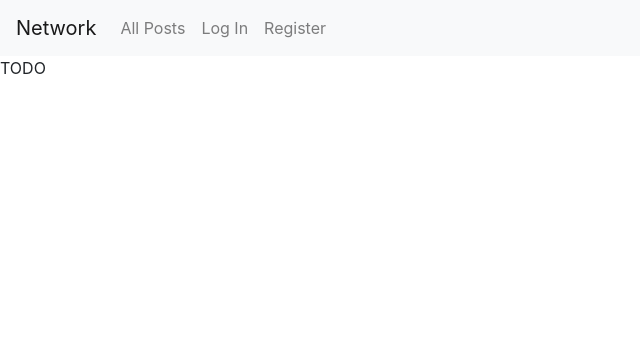
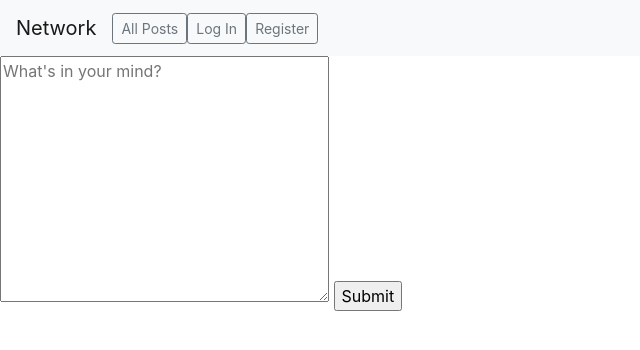
Before and after one commit to m-santanna/cs50web, a Django app: page / in a window 1280 px wide. Shown: the top 350 px of the page, without its empty margins (0-640 px from the left). Run offline with Django 3.2, Linux system fonts and the light colour scheme; some libraries are stand-ins or nearby versions.

Commit message:
posts being loaded at the frontend (singlepage functionality)

```diff
--- a/project4/network/models.py
+++ b/project4/network/models.py
@@ -17,6 +17,7 @@
 
     def serialize(self):
         return {
+            'id': self.id,
             'text': self.text,
             'owner': self.owner.username,
             "timestamp": self.timestamp.strftime("%b %d %Y, %I:%M %p"),
--- a/project4/network/templates/network/index.html
+++ b/project4/network/templates/network/index.html
@@ -1,5 +1,16 @@
 {% extends "network/layout.html" %}
 
 {% block body %}
-    TODO
+
+    <div id="posts_display"></div>
+    <div id="user_display"></div>
+
+    <div id="create_posts_display">
+        <form action="{% url 'create' %}" method="post">
+            {% csrf_token %}
+            <textarea name="new_post_text" id="new_post_textarea" cols="30" rows="10" placeholder="What's in your mind?"></textarea>
+            <input type="submit" value="Submit">
+        </form>
+    </div>
+
 {% endblock %}
--- a/project4/network/templates/network/layout.html
+++ b/project4/network/templates/network/layout.html
@@ -6,6 +6,7 @@
         <title>{% block title %}Social Network{% endblock %}</title>
         <link rel="stylesheet" href="https://stackpath.bootstrapcdn.com/bootstrap/4.4.1/css/bootstrap.min.css" integrity="sha384-Vkoo8x4CGsO3+Hhxv8T/Q5PaXtkKtu6ug5TOeNV6gBiFeWPGFN9MuhOf23Q9Ifjh" crossorigin="anonymous">
         <link href="{% static 'network/styles.css' %}" rel="stylesheet">
+        <script src="{% static 'network/network.js' %}"></script>
     </head>
     <body>
 
@@ -16,28 +17,28 @@
               <ul class="navbar-nav mr-auto">
                 {% if user.is_authenticated %}
                     <li class="nav-item">
-                        <a class="nav-link" href="#"><strong>{{ user.username }}</strong></a>
+                        <a class="btn btn-sm btn-outline-secondary" id="user_link" href="#"><strong>{{ user.username }}</strong></a>
                     </li>
                 {% endif %}
                 <li class="nav-item">
-                  <a class="nav-link" href="{% url 'index' %}">All Posts</a>
+                  <button class="btn btn-sm btn-outline-secondary" id="all_posts_link">All Posts</button>
                 </li>
                 {% if user.is_authenticated %}
                     <li class="nav-item">
-                        <a class="nav-link" href="#">Following</a>
+                        <button class="btn btn-sm btn-outline-secondary" id="following_posts_link">Following</button>
                     </li>
                     <li class="nav-item">
-                        <a class="nav-link" href="{% url 'create' %}">New Post</a>
+                        <button class="btn btn-sm btn-outline-secondary" id="create_posts_link">New Post</button>
                     </li>
                     <li class="nav-item">
-                        <a class="nav-link" href="{% url 'logout' %}">Log Out</a>
+                        <a class="btn btn-sm btn-outline-secondary" href="{% url 'logout' %}">Log Out</a>
                     </li>
                 {% else %}
                     <li class="nav-item">
-                        <a class="nav-link" href="{% url 'login' %}">Log In</a>
+                        <a class="btn btn-sm btn-outline-secondary" href="{% url 'login' %}">Log In</a>
                     </li>
                     <li class="nav-item">
-                        <a class="nav-link" href="{% url 'register' %}">Register</a>
+                        <a class="btn btn-sm btn-outline-secondary" href="{% url 'register' %}">Register</a>
                     </li>
                 {% endif %}
               </ul>
--- a/project4/network/views.py
+++ b/project4/network/views.py
@@ -9,6 +9,11 @@
 
 def index(request):
     return render(request, "network/index.html")
+
+
+@login_required(login_url='login')
+def following(request):
+    return render(request, 'network/following.html')
 
 
 def posts(request, group):
@@ -35,6 +40,20 @@
 
     # Returns a json response with all the posts ordered by the most recent showing up first
     return JsonResponse([post.serialize() for post in posts.order_by('-timestamp')], safe=False)
+
+
+@login_required(login_url='login')
+def create_post(request):
+    if request.method == 'POST':
+        post = Posts(
+            owner = request.user,
+            text = request.POST['new_post_text']
+        )
+        post.save()
+        return HttpResponseRedirect(reverse('index'))
+    else:
+        return HttpResponseForbidden('This route only accepts POSTs')
+
 
 
 def login_view(request):
@@ -87,18 +106,3 @@
         return HttpResponseRedirect(reverse("index"))
     else:
         return render(request, "network/register.html")
-
-
-@login_required(login_url='login')
-def create_post(request):
-    if request.method == 'POST':
-        post = Posts(
-            owner = request.user,
-            text = request.POST['new_post_text']
-        )
-        post.save()
-        return HttpResponseRedirect(reverse('index'))
-    elif request.method == 'GET':
-        return render(request, 'network/create_post.html')
-    else:
-        return HttpResponseForbidden('This route only accepts GETs and POSTs')
```
Also changed, not shown: project4/network/static/network/network.js (+38 -0 lines), project4/network/templates/network/create_post.html (deleted, +0 -11 lines), project4/db.sqlite3.
